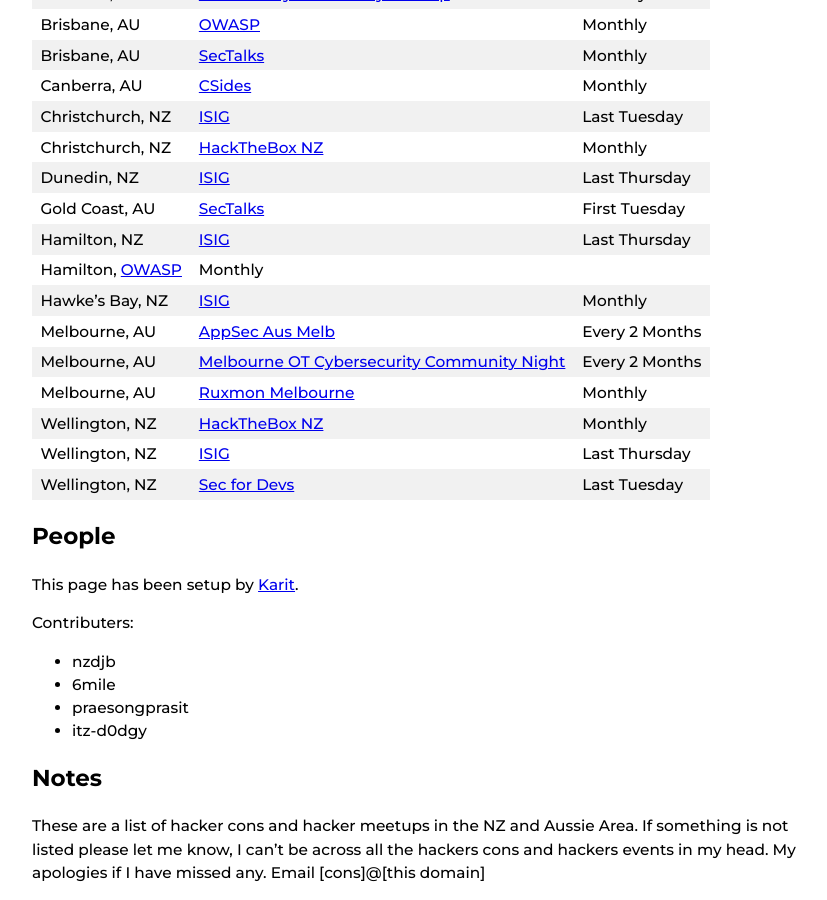
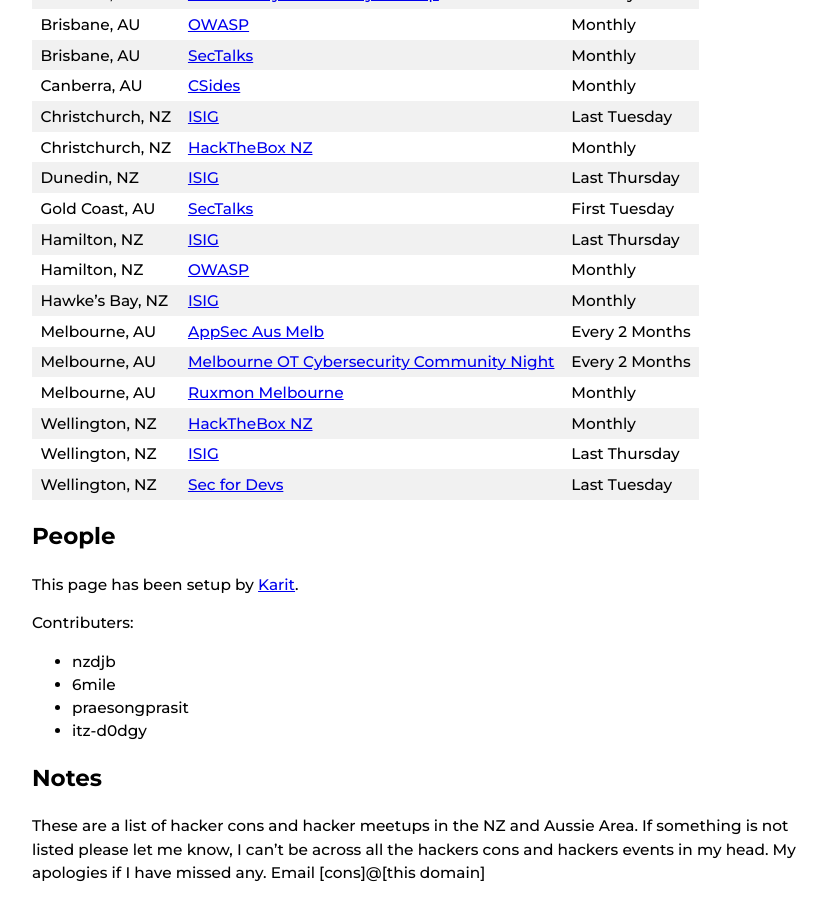
Before and after one commit to nzkarit/downundercons, a Jekyll site: the page built from index.markdown, in a window 1280 px wide and 900 px high, scrolled down 1515 px. Shown: the whole window, without its empty margins (208-1035 px from the left). Built offline with Jekyll 4.4.1, drawn with Linux system fonts in a browser that asks for light colours.

```diff
--- a/index.markdown
+++ b/index.markdown
@@ -51,7 +51,7 @@ These are a list of hacker/infosec cons and meetups in the NZ and Aussie Area.
 | Dunedin, NZ | [ISIG](https://isig.org.nz/) | Last Thursday |
 | Gold Coast, AU | [SecTalks](https://www.meetup.com/sectalks-goldcoast/) | First Tuesday |
 | Hamilton, NZ | [ISIG](https://isig.org.nz/) | Last Thursday |
-| Hamilton, [OWASP](https://www.meetup.com/owaspnz-hamilton/) | Monthly |
+| Hamilton, NZ | [OWASP](https://www.meetup.com/owaspnz-hamilton/) | Monthly |
 | Hawke’s Bay, NZ | [ISIG](https://isig.org.nz/) | Monthly |
 | Melbourne, AU | [AppSec Aus Melb](https://www.meetup.com/appsec-australia/) | Every 2 Months |
 | Melbourne, AU | [Melbourne OT Cybersecurity Community Night](https://www.meetup.com/melbourne-ot-cybersecurity/) | Every 2 Months |
```
